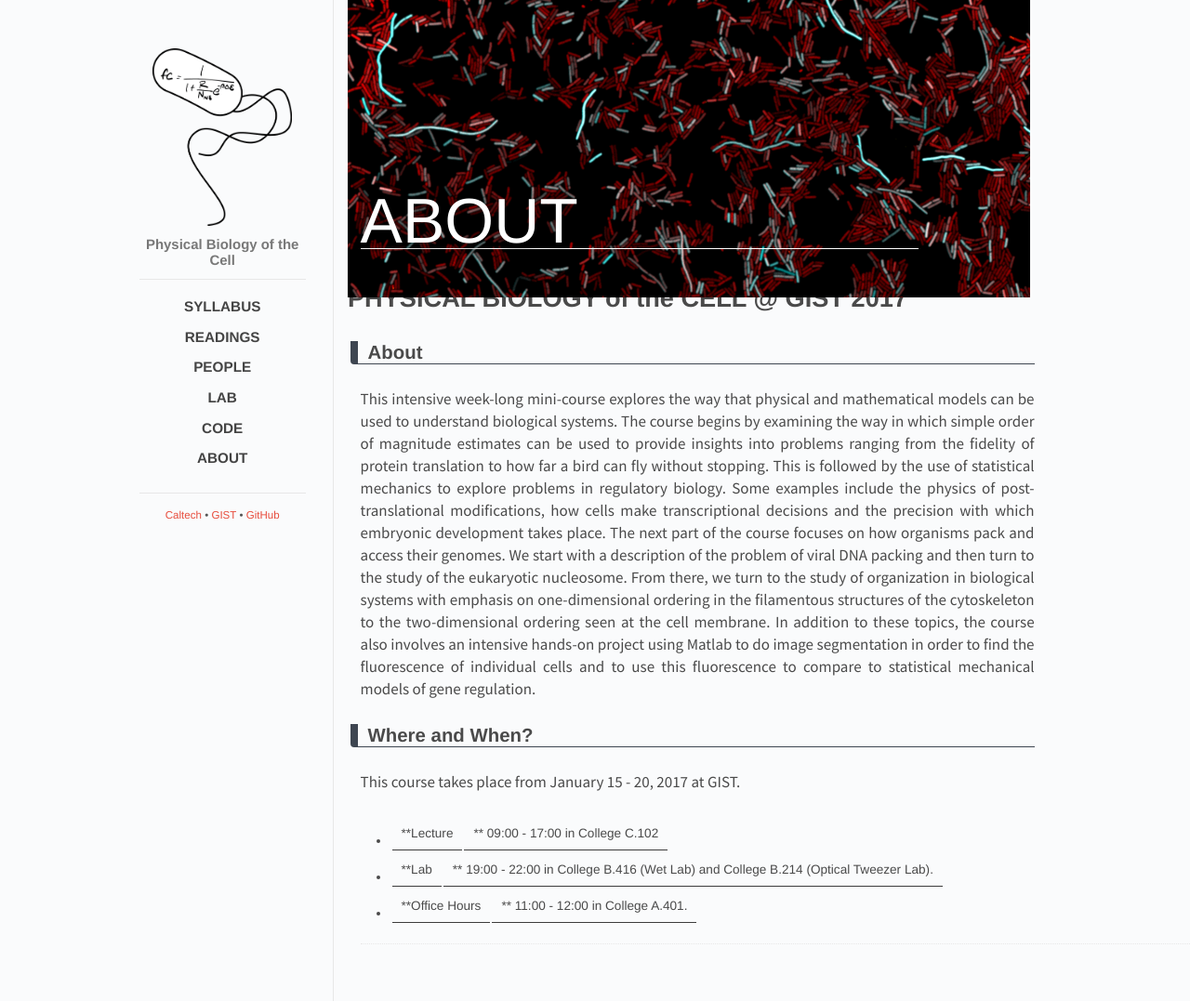
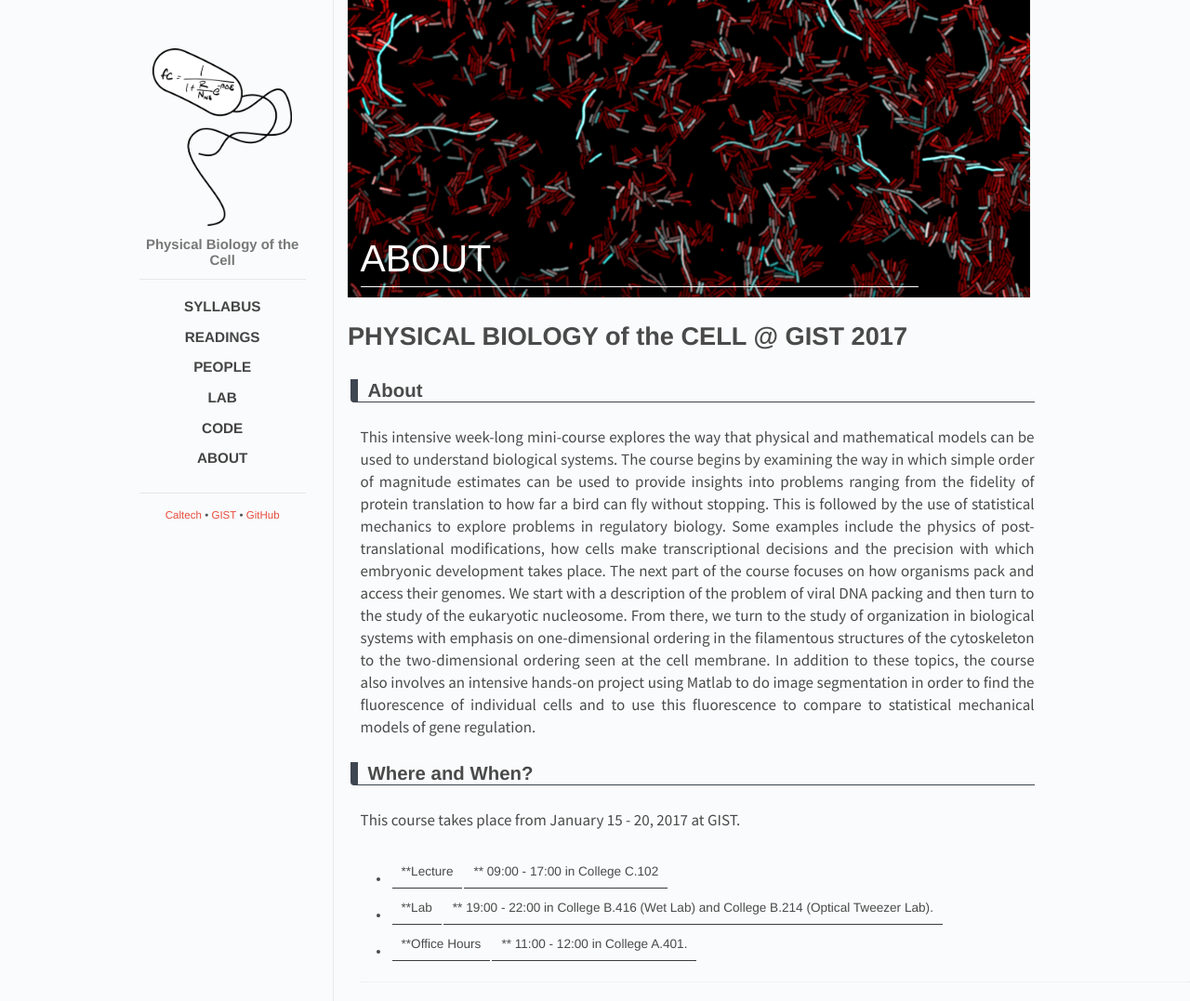
Before and after one commit to RPGroup-PBoC/gist_pboc_2017, a Jekyll site: the page built from index.html, in a window 1280 px wide. Shown: the whole page at 93% size. Built offline with Jekyll 4.4.1, drawn with Linux system fonts in a browser that asks for light colours.

Commit message:
Update post.html

```diff
--- a/_includes/post.html
+++ b/_includes/post.html
@@ -5,8 +5,8 @@
   <div id="post-info">
     <div id="cover-photo-container">
     </div>
-      <img id="cover-photo" src="{{ site.baseurl }}/images/{{ page.cover }}" style="position: relative; padding-bottom: 5em; padding-left: 0em; margin-left: -1em;">
-      <h1 id="title" style="font-weight:100; width: 100%; position: relative; margin-top: -175px; padding-bottom: 10px; margin-left: 0em; color: #FFFFFF; font-weight: 100; text-shadow: 0 0 15px #000000; font-size: 5em; border-bottom: 1px solid #FFFFFF; width: 600px;">{{ page.title }} </h1>
+      <img id="cover-photo" src="{{ site.baseurl }}/images/{{ page.cover }}" style="position: relative; padding-bottom: 8em; padding-left: 0em; margin-left: -1em;">
+      <h1 id="title" style="font-weight:100; width: 100%; position: relative; margin-top: -175px; padding-bottom: 10px; margin-left: 0em; color: #FFFFFF; font-weight: 100; text-shadow: 0 0 15px #000000; font-size: 3em; border-bottom: 1px solid #FFFFFF; width: 600px;">{{ page.title }} </h1>
 
     <div id="info-container">
     </div>
```
